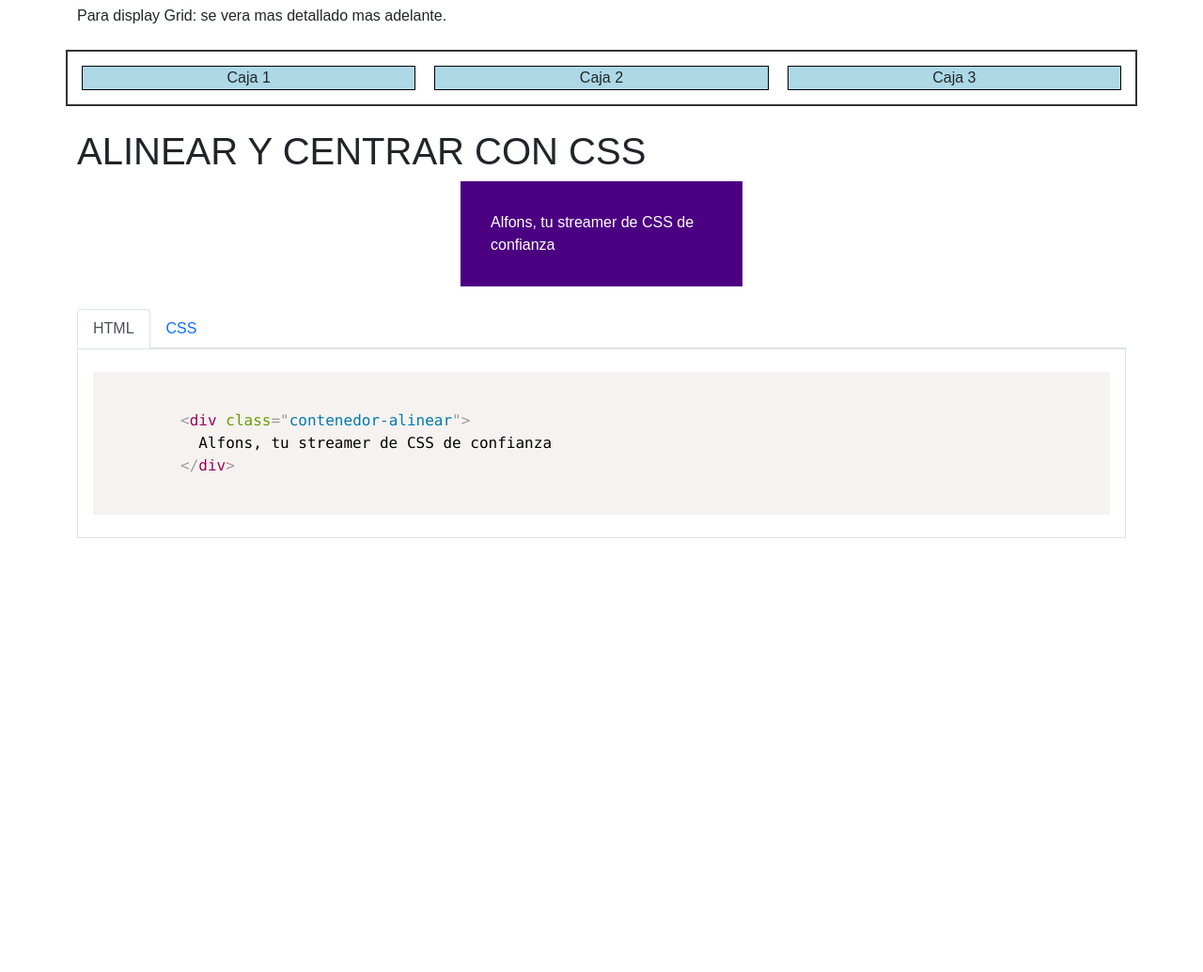
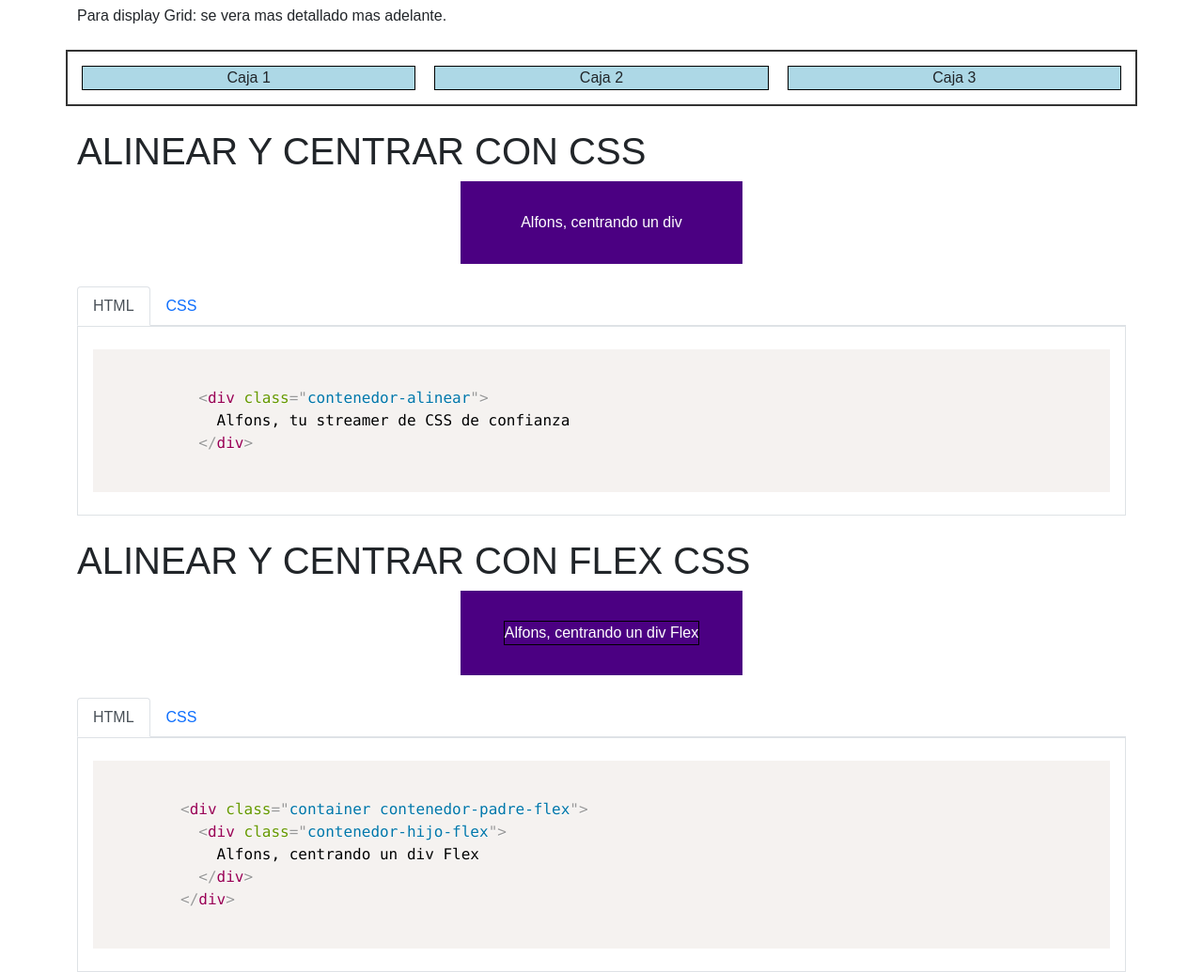
Before and after one commit to fonsy91/Maquetacion-stackblitz, a website: page index.html in a window 1280 px wide. Shown: the part 980-2015 px from the top of the page at 94% size. Before the commit the page ends 1553 px from the top, so only its background shows below. Drawn offline with nearby package versions, Linux system fonts and the light colour scheme.

Commit message:
avances Maquetacion display

```diff
--- a/index.html
+++ b/index.html
@@ -142,13 +142,14 @@
     <div class="box4">Caja 3</div>
   </section>
 
-  <div class="container mb-4">
+
+  <div class="container">
     <h1 class="mt-4">ALINEAR Y CENTRAR CON CSS</h1>
-
+  </div>
+  <div class="container contenedor-padre mb-4">
     <div class="contenedor-alinear">
-      Alfons, tu streamer de CSS de confianza
+      Alfons, centrando un div
     </div>
-
   </div>
 
   <!--CODIGO Y DOCUMENTACION ********************************************************-->
@@ -178,6 +179,60 @@
             padding: 2rem;
             width: 300px;
             margin: auto;
+            text-align: center;
+          }
+        </code></pre>
+      </div>
+    </div>
+  </div>
+  <!--*******************************************************************************-->
+
+
+  <div class="container">
+    <h1 class="mt-4">ALINEAR Y CENTRAR CON FLEX CSS</h1>
+  </div>
+  <div class="container contenedor-padre-flex">
+    <div class="contenedor-hijo-flex">
+      Alfons, centrando un div Flex
+    </div>
+  </div>
+
+  <!-- CODIGO Y DOCUMENTACION ********************************************************-->
+<div class="container mt-4">
+  <ul class="nav nav-tabs" id="codeTabsFlex" role="tablist">
+    <li class="nav-item" role="presentation">
+      <button class="nav-link active" id="htmlFlex-tab" data-bs-toggle="tab" data-bs-target="#htmlFlex" type="button" role="tab">HTML</button>
+    </li>
+    <li class="nav-item" role="presentation">
+      <button class="nav-link" id="cssFlex-tab" data-bs-toggle="tab" data-bs-target="#cssFlex" type="button" role="tab">CSS</button>
+    </li>
+  </ul>
+
+  <div class="tab-content border p-3" id="codeTabsContentFlex">
+    <div class="tab-pane fade show active" id="htmlFlex" role="tabpanel">
+      <pre><code class="language-html">
+        &lt;div class="container contenedor-padre-flex"&gt;
+          &lt;div class="contenedor-hijo-flex"&gt;
+            Alfons, centrando un div Flex
+          &lt;/div&gt;
+        &lt;/div&gt;
+      </code></pre>
+    </div>
+    <div class="tab-pane fade" id="cssFlex" role="tabpanel">
+      <pre><code class="language-css">
+        .contenedor-padre-flex {
+          width: 300px;
+          background: indigo;
+          color: white;
+          padding: 2rem;
+          display: flex;
+          gap: 5px;
+          justify-content: center;
+        }
+
+        .contenedor-hijo-flex {
+          border: 1px solid #000;
+          padding: 1rem;
         }
       </code></pre>
     </div>
@@ -188,6 +243,7 @@
 
 
 
+
   <script src="https://cdn.jsdelivr.net/npm/bootstrap@5.3.2/dist/js/bootstrap.bundle.min.js"></script>
 
 </body>
--- a/styles.css
+++ b/styles.css
@@ -1,24 +1,13 @@
 
-/* * {
-  margin: 0;
-  padding: 0;
-  box-sizing: border-box;
-} */
+html {
+  height: 100vh;
+}
 
 body {
   font-family: Arial, Helvetica, sans-serif;
   margin: 20px;
   margin: 0;
 }
-
-/* .titulo {
-  display: inline-block;
-} */
-
-/* .container {
-  border: 2px solid #333;
-  padding: 10px;
-} */
 
 .contenedor-resto {
   border: 2px solid #333;
@@ -82,10 +71,30 @@ body {
   gap: 10px;
 }
 
+.contenedor-padre {
+  align-content: center;
+}
+
 .contenedor-alinear {
   background: indigo;
   color: white;
   padding: 2rem;
   width: 300px;
   margin: auto;
+  text-align: center;
 }
+
+/*ALINEACION CON FLEX ***************/
+.contenedor-padre-flex {
+  width: 300px;
+  background: indigo;
+  color: white;
+  padding: 2rem;
+  display: flex;
+  gap: 5px;
+  justify-content: center;
+}
+
+.contenedor-hijo-flex {
+  border: 1px solid #000;
+}
```
Lines whose indentation alone changed are shown as unchanged.
